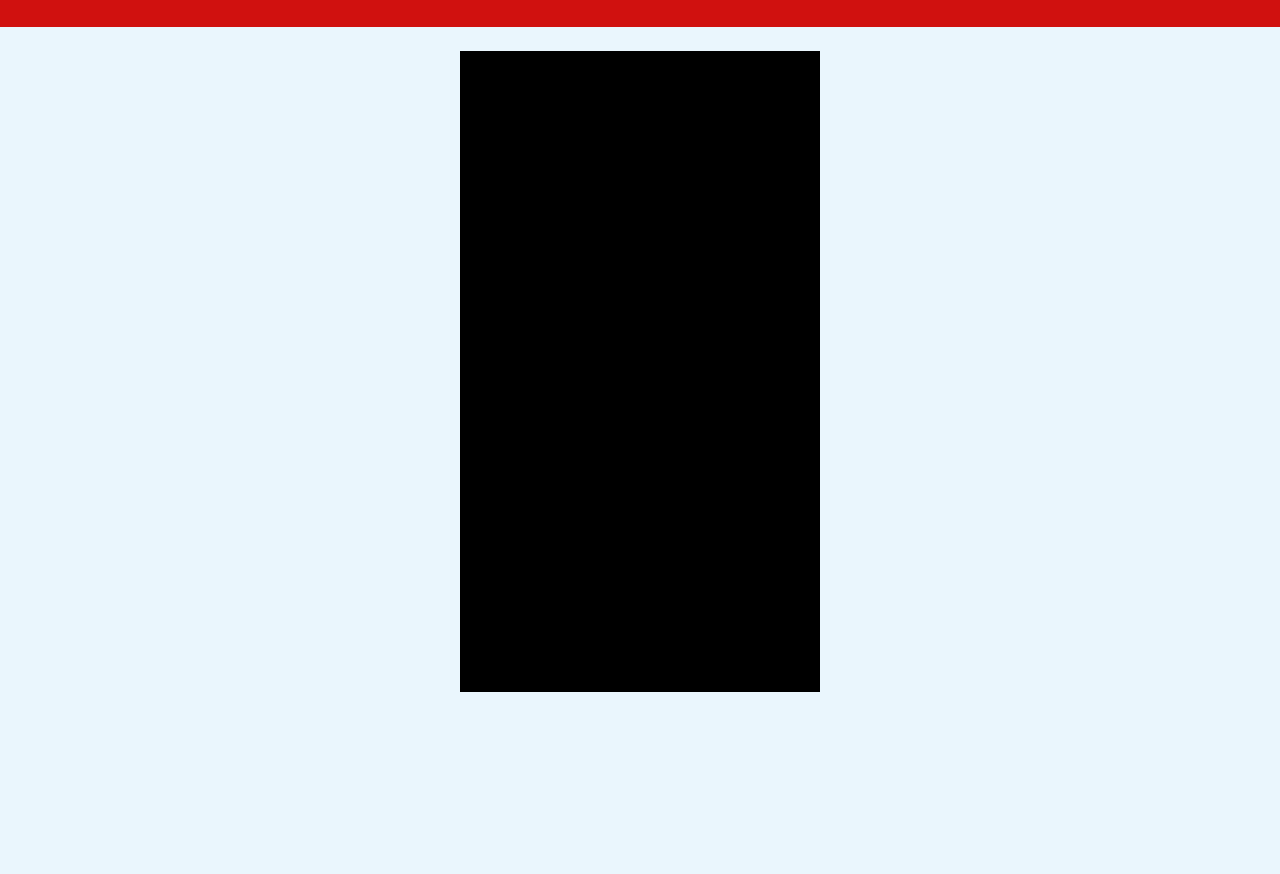
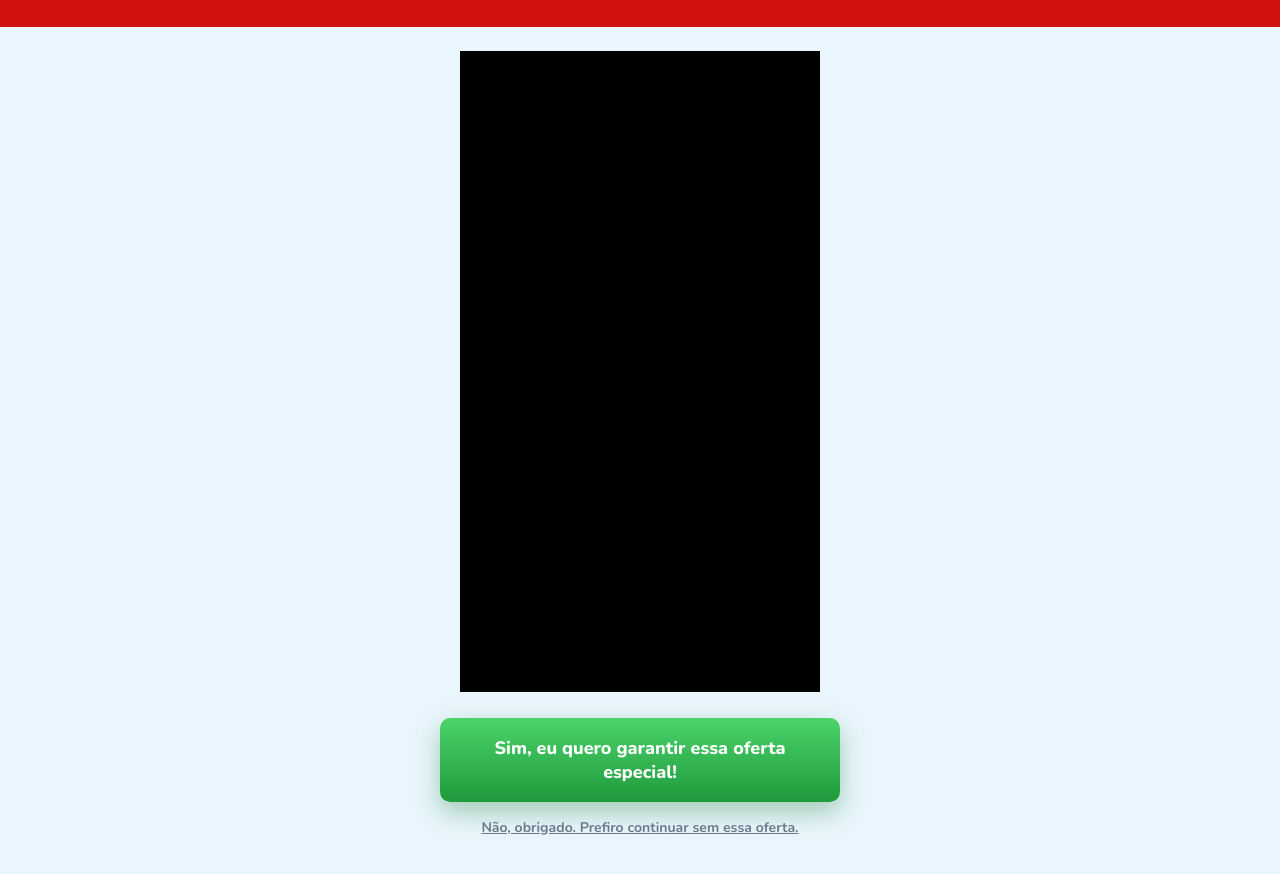
Before and after one commit to fbrochardt/testedosanjos, a plain HTML site: page upsell2.html in a window 1280 px wide. Shown: the part 126-1000 px from the top of the page. Before the commit the page ends 878 px from the top, so only its background shows below. Drawn offline with nearby package versions, Linux system fonts and the light colour scheme.

Commit message:
Update upsell2.html

```diff
--- a/upsell2.html
+++ b/upsell2.html
@@ -41,7 +41,40 @@
   .video-wrap{
     max-width:400px;
     margin:0 auto;
-    padding:24px 20px 60px;
+    padding:24px 20px 0;
+  }
+
+  .upsell-actions{
+    max-width:440px;
+    margin:26px auto 60px;
+    padding:0 20px;
+    text-align:center;
+  }
+  .btn-accept{
+    display:block;
+    width:100%;
+    background:linear-gradient(180deg,#4bd36a,#1f9a3c);
+    color:#fff;
+    font-family:'Nunito', sans-serif;
+    font-weight:800;
+    font-size:clamp(15px,2.6vw,18px);
+    border:none;
+    padding:18px 20px;
+    border-radius:10px;
+    cursor:pointer;
+    box-shadow:0 10px 26px rgba(20,120,40,.35);
+    margin-bottom:14px;
+  }
+  .btn-refuse{
+    display:inline-block;
+    background:none;
+    border:none;
+    color:#6b7a8d;
+    font-family:'Nunito', sans-serif;
+    font-weight:700;
+    font-size:14px;
+    text-decoration:underline;
+    cursor:pointer;
   }
 </style>
 </head>
@@ -58,6 +91,11 @@
   <script type="text/javascript"> var s=document.createElement("script"); s.src="https://scripts.converteai.net/f896c4e4-f70b-496c-9564-a55b2ae856b4/players/6a7a7a2d784b30f21a6db72f/v4/player.js", s.async=!0,document.head.appendChild(s); </script>
 </div>
 
+<div class="upsell-actions">
+  <button class="kirvano-payment-trigger btn-accept">Sim, eu quero garantir essa oferta especial!</button>
+  <button class="kirvano-refuse-trigger btn-refuse">Não, obrigado. Prefiro continuar sem essa oferta.</button>
+</div>
+
 <script>
   // Desencoraja o uso do botão "voltar" nesta página, sem redirecionar
   // para lugar nenhum — só evita que a pessoa saia sem querer.
@@ -67,5 +105,18 @@
   });
 </script>
 
+<!--
+  Script de upsell da Kirvano — fica no fim do body, depois dos botões
+  ".kirvano-payment-trigger" e ".kirvano-refuse-trigger" existirem no DOM.
+  nextPageURL é null aqui: se aceitar, a Kirvano leva para a página de
+  obrigado padrão configurada na oferta (não há mais upsell depois deste).
+-->
+<script>
+  var offer = "3dea019a-98d5-4526-b874-b52513b2d006";
+  var nextPageURL = null;
+  var refusePageURL = "https://testedosanjos.sintonialuz.site/downsell2.html";
+</script>
+<script src="https://snippets.kirvano.com/upsell.min.js"></script>
+
 </body>
 </html>
```
